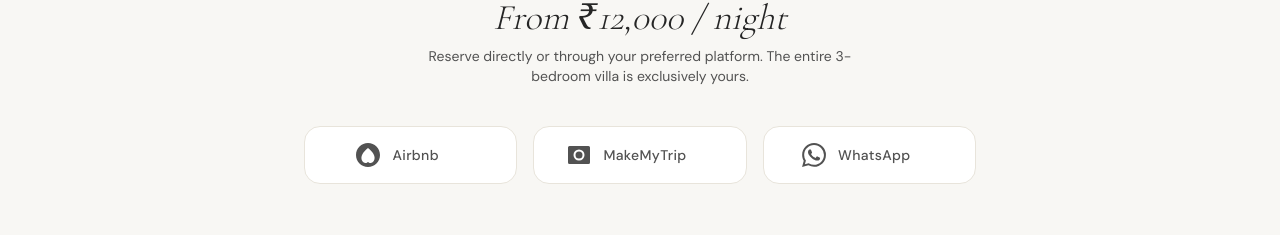
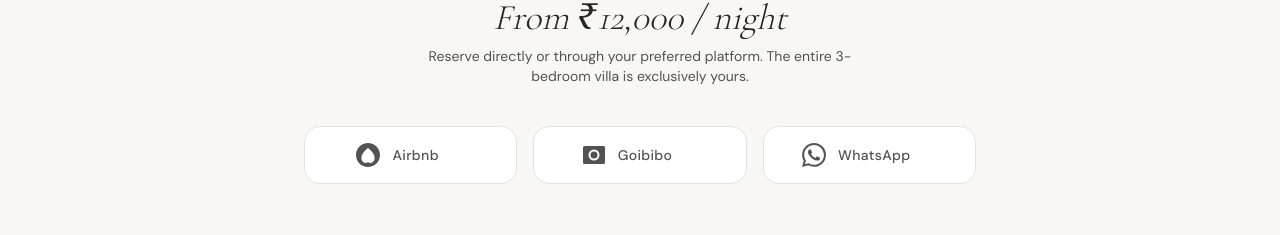
Before and after one commit to abhijeet9sh/magpie-cottage, a Next.js app: page / in a window 1280 px wide. Shown: the part 7133-7368 px from the top of the page. Built offline with nearby package versions, Linux system fonts and the light colour scheme.

Commit message:
update: replace MakeMyTrip with Goibibo and update Airbnb link

```diff
--- a/app/book/page.tsx
+++ b/app/book/page.tsx
@@ -27,7 +27,7 @@ export default function Book() {
           <p className="font-body text-text-light text-sm mb-6">Prefer a familiar platform? Reserve through any of these channels.</p>
           <div className="grid grid-cols-1 sm:grid-cols-3 gap-4">
             <a
-              href="https://www.airbnb.co.in/rooms/1026aborea"
+              href="https://www.airbnb.co.uk/rooms/1646990107600437661?unique_share_id=4204505f-a341-4c9a-873f-0a1113059bd2&viralityEntryPoint=1&s=76"
               target="_blank"
               rel="noopener noreferrer"
               className="group flex items-center gap-4 px-6 py-5 rounded-2xl border border-stone-200 hover:border-[#FF5A5F]/30 hover:shadow-md transition-all duration-300"
@@ -43,18 +43,18 @@ export default function Book() {
               </div>
             </a>
             <a
-              href="https://www.makemytrip.com"
+              href="https://www.goibibo.com/hotels/magpie-cottage-a-jungle-retreat-hotel-in-lansdowne-202603231540164664?mHotelId=202603231540164664&checkin=2026-04-15&checkout=2026-04-16&roomString=1-2-0&cc=IN&locusId=RGNCR&locusType=region"
               target="_blank"
               rel="noopener noreferrer"
-              className="group flex items-center gap-4 px-6 py-5 rounded-2xl border border-stone-200 hover:border-[#0078D4]/30 hover:shadow-md transition-all duration-300"
+              className="group flex items-center gap-4 px-6 py-5 rounded-2xl border border-stone-200 hover:border-[#2276E3]/30 hover:shadow-md transition-all duration-300"
             >
-              <div className="w-10 h-10 rounded-xl bg-[#0078D4]/5 flex items-center justify-center shrink-0 group-hover:bg-[#0078D4]/10 transition-colors">
-                <svg className="w-5 h-5 text-[#0078D4]" viewBox="0 0 24 24" fill="currentColor">
+              <div className="w-10 h-10 rounded-xl bg-[#2276E3]/5 flex items-center justify-center shrink-0 group-hover:bg-[#2276E3]/10 transition-colors">
+                <svg className="w-5 h-5 text-[#2276E3]" viewBox="0 0 24 24" fill="currentColor">
                   <path d="M21.5 3h-19A1.5 1.5 0 001 4.5v15A1.5 1.5 0 002.5 21h19a1.5 1.5 0 001.5-1.5v-15A1.5 1.5 0 0021.5 3zM12 17.5a5.5 5.5 0 110-11 5.5 5.5 0 010 11zm0-9a3.5 3.5 0 100 7 3.5 3.5 0 000-7z" />
                 </svg>
               </div>
               <div>
-                <p className="font-body text-sm font-semibold text-text-dark">MakeMyTrip</p>
+                <p className="font-body text-sm font-semibold text-text-dark">Goibibo</p>
                 <p className="font-body text-xs text-text-light">View listing &rarr;</p>
               </div>
             </a>
--- a/components/home/BookingBand.tsx
+++ b/components/home/BookingBand.tsx
@@ -6,7 +6,7 @@ import { ExternalLink } from "lucide-react";
 const platforms = [
   {
     name: "Airbnb",
-    href: "https://www.airbnb.co.in/rooms/1026aborea",
+    href: "https://www.airbnb.co.uk/rooms/1646990107600437661?unique_share_id=4204505f-a341-4c9a-873f-0a1113059bd2&viralityEntryPoint=1&s=76",
     icon: (
       <svg className="w-6 h-6" viewBox="0 0 24 24" fill="currentColor">
         <path d="M12 0C5.373 0 0 5.373 0 12s5.373 12 12 12 12-5.373 12-12S18.627 0 12 0zm5.995 17.586c-.387.808-.86 1.378-1.395 1.77-.62.455-1.31.644-2.005.644-.537 0-1.08-.12-1.565-.36a9.31 9.31 0 01-1.03-.585 9.31 9.31 0 01-1.03.585c-.486.24-1.028.36-1.565.36-.695 0-1.385-.189-2.005-.644-.536-.392-1.008-.962-1.395-1.77-.403-.84-.604-1.773-.604-2.76 0-1.23.375-2.498 1.116-3.768a18.525 18.525 0 012.05-2.76A24.304 24.304 0 0112 5.118a24.304 24.304 0 013.434 3.18 18.525 18.525 0 012.05 2.76c.741 1.27 1.116 2.538 1.116 3.768 0 .987-.2 1.92-.605 2.76z" />
@@ -15,14 +15,14 @@ const platforms = [
     color: "hover:text-[#FF5A5F] hover:border-[#FF5A5F]/30",
   },
   {
-    name: "MakeMyTrip",
-    href: "https://www.makemytrip.com",
+    name: "Goibibo",
+    href: "https://www.goibibo.com/hotels/magpie-cottage-a-jungle-retreat-hotel-in-lansdowne-202603231540164664?mHotelId=202603231540164664&checkin=2026-04-15&checkout=2026-04-16&roomString=1-2-0&cc=IN&locusId=RGNCR&locusType=region",
     icon: (
       <svg className="w-6 h-6" viewBox="0 0 24 24" fill="currentColor">
         <path d="M21.5 3h-19A1.5 1.5 0 001 4.5v15A1.5 1.5 0 002.5 21h19a1.5 1.5 0 001.5-1.5v-15A1.5 1.5 0 0021.5 3zM12 17.5a5.5 5.5 0 110-11 5.5 5.5 0 010 11zm0-9a3.5 3.5 0 100 7 3.5 3.5 0 000-7z" />
       </svg>
     ),
-    color: "hover:text-[#0078D4] hover:border-[#0078D4]/30",
+    color: "hover:text-[#2276E3] hover:border-[#2276E3]/30",
   },
   {
     name: "WhatsApp",
```
